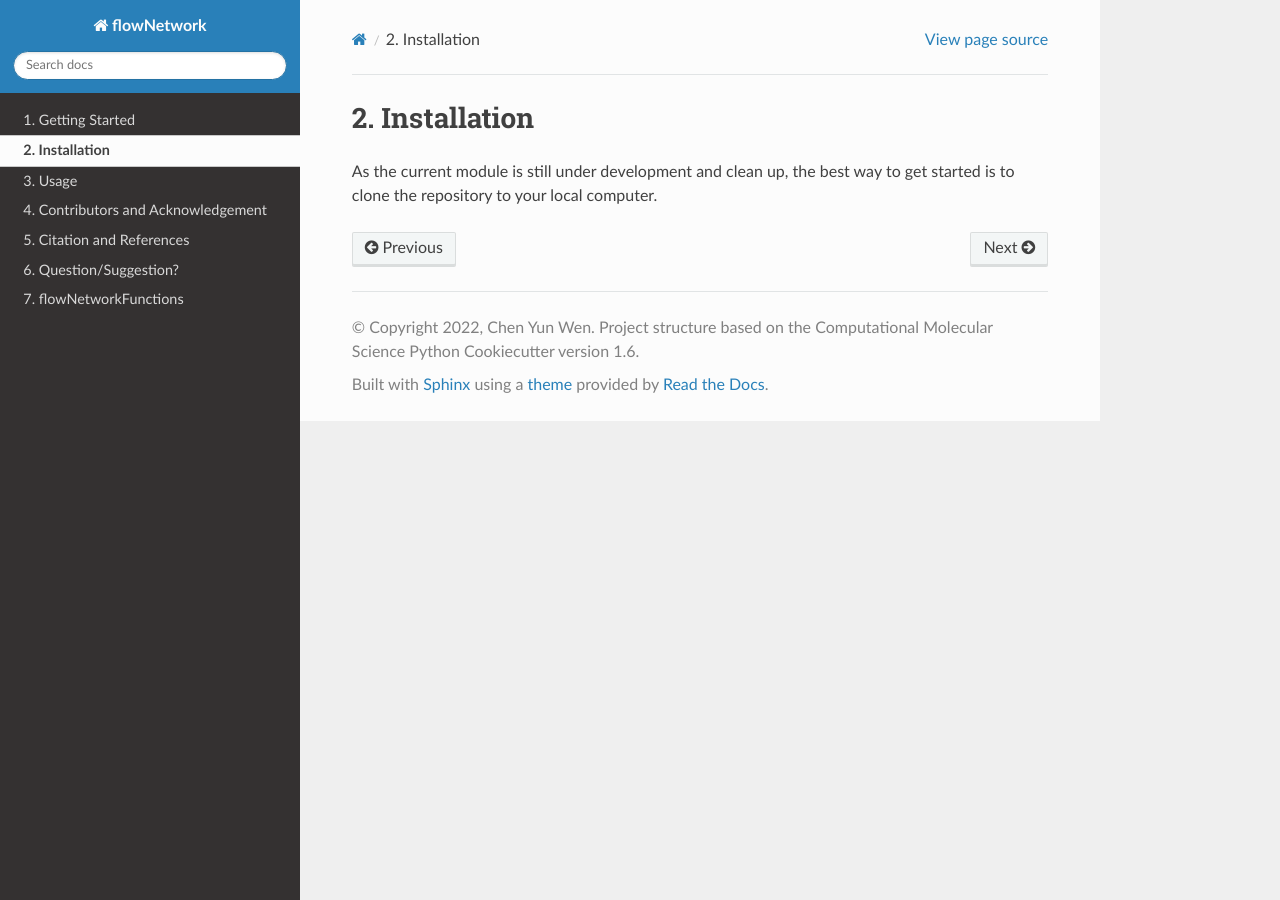
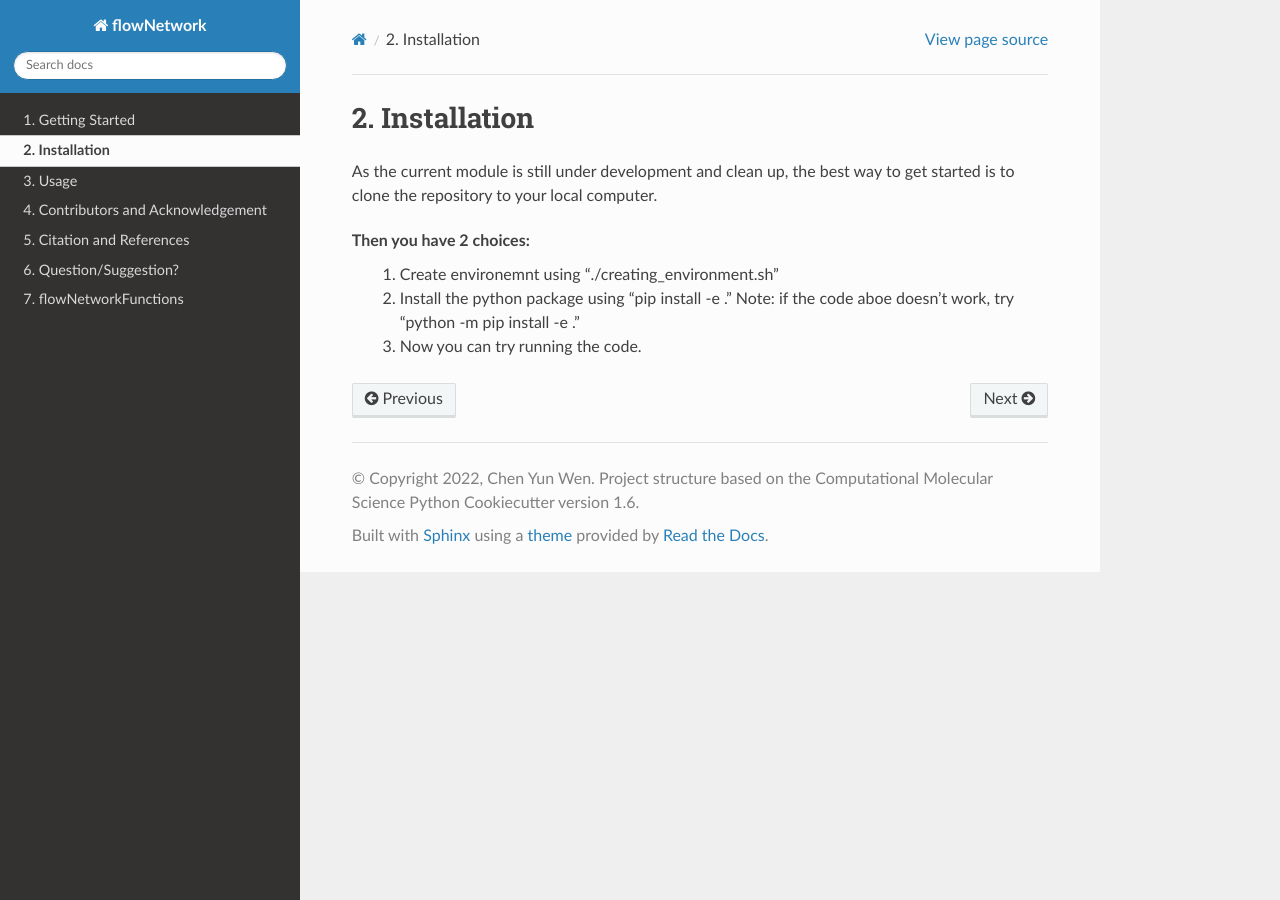
Before and after one commit to charliewen95/current-flow-allostery, a Sphinx documentation site: the page built from docs/source/documentation_pages/installation.rst, in a window 1280 px wide. Built offline with Sphinx 7.4.7 and the Read the Docs theme 2.0.0, drawn with Linux system fonts in a browser that asks for light colours; the version number could not be read and is left out.

Commit message:
update installation

```diff
--- a/docs/source/documentation_pages/installation.rst
+++ b/docs/source/documentation_pages/installation.rst
@@ -1,3 +1,9 @@
 Installation
 ============
 As the current module is still under development and clean up, the best way to get started is to clone the repository to your local computer.
+
+Then you have 2 choices:
+   1. Create environemnt using "./creating_environment.sh"
+   2. Install the python package using "pip install -e ."
+      Note: if the code aboe doesn't work, try "python -m pip install -e ."
+   3. Now you can try running the code.
```
